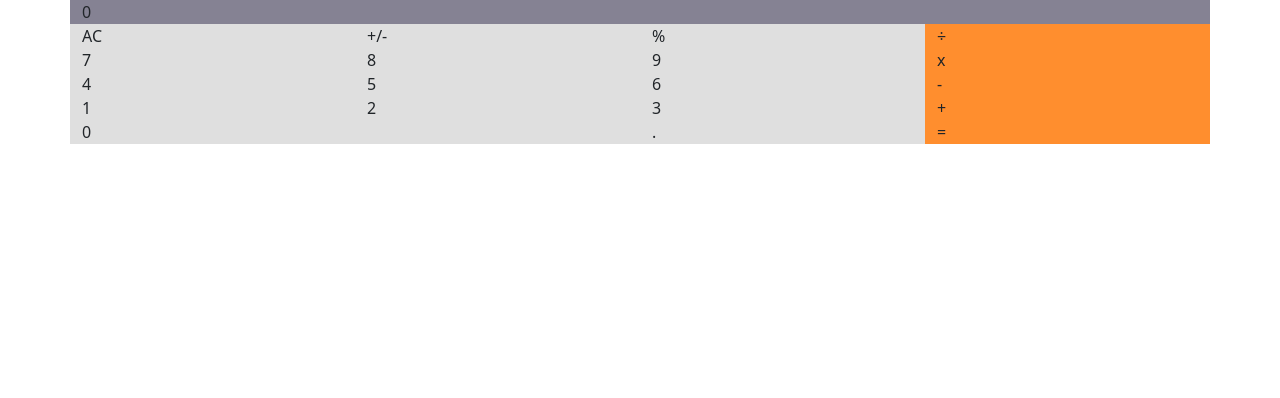
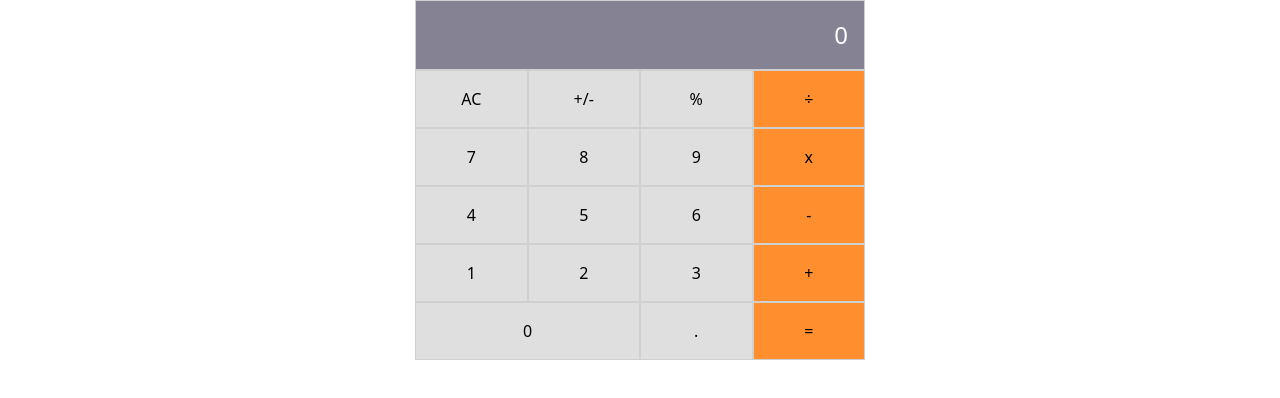
Before and after one commit to Yothu/math-magicians-react, a React (Create React App) app: page / in a window 1280 px wide. Shown: the top 398 px of the page. Built offline with nearby package versions, Linux system fonts and the light colour scheme.

Commit message:
Finish components

```diff
--- a/package.json
+++ b/package.json
@@ -7,6 +7,7 @@
     "@testing-library/react": "^12.1.2",
     "@testing-library/user-event": "^13.5.0",
     "bootstrap": "^5.1.3",
+    "prop-types": "^15.8.1",
     "react": "^17.0.2",
     "react-dom": "^17.0.2",
     "react-scripts": "5.0.0",
--- a/src/App.css
+++ b/src/App.css
@@ -1,5 +1,6 @@
 :root {
   --dark-gray: #858293;
+  --mid-gray: #d0d0d0;
   --light-gray: #dfdfdf;
   --orange: #ff8e2e;
 }
@@ -16,42 +17,14 @@
   background-color: var(--orange);
 }
 
-.App {
-  text-align: center;
+.border-mid-gray {
+  border: 1px solid var(--mid-gray);
 }
 
-.App-logo {
-  height: 40vmin;
-  pointer-events: none;
+.container {
+  max-width: 450px !important;
 }
 
-@media (prefers-reduced-motion: no-preference) {
-  .App-logo {
-    animation: App-logo-spin infinite 20s linear;
-  }
+.result {
+  font-size: 1.5rem;
 }
-
-.App-header {
-  background-color: transparent;
-  min-height: 100vh;
-  display: flex;
-  flex-direction: column;
-  align-items: center;
-  justify-content: center;
-  font-size: calc(10px + 2vmin);
-  color: white;
-}
-
-.App-link {
-  color: #61dafb;
-}
-
-@keyframes App-logo-spin {
-  from {
-    transform: rotate(0deg);
-  }
-
-  to {
-    transform: rotate(360deg);
-  }
-}
--- a/src/App.js
+++ b/src/App.js
@@ -1,11 +1,18 @@
 import './App.css';
+import React from 'react';
 import Calculator from './components/Calculator';
-// import 'bootstrap/dist/css/bootstrap.min.css';
 
-function App() {
-  return (
-    <Calculator />
-  );
+class App extends React.Component {
+  constructor(props) {
+    super(props);
+    this.state = {};
+  }
+
+  render() {
+    return (
+      <Calculator />
+    );
+  }
 }
 
 export default App;
--- a/src/components/CalcCol.js
+++ b/src/components/CalcCol.js
@@ -1,13 +1,23 @@
-import React from "react";
+import React from 'react';
+import PropTypes from 'prop-types';
 
-// eslint-disable-next-line react/prefer-stateless-function
 class CalcCol extends React.Component {
+  constructor(props) {
+    super(props);
+    this.state = {};
+  }
+
   render() {
-    const { text, asd } = this.props;
+    const { text, backGrnd } = this.props;
     return (
-      <div className="col-3 bg-light-gray">{text}</div>
+      <button type="button" className={`col-3 p-3 text-center border-mid-gray ${backGrnd}`}>{text}</button>
     );
   }
 }
 
+CalcCol.propTypes = {
+  text: PropTypes.string.isRequired,
+  backGrnd: PropTypes.string.isRequired,
+};
+
 export default CalcCol;
--- a/src/components/CalcRow.js
+++ b/src/components/CalcRow.js
@@ -1,28 +1,29 @@
-import React from "react";
-import CalcCol from "./CalcCol";
+import React from 'react';
+import PropTypes from 'prop-types';
+import CalcCol from './CalcCol';
 
-// eslint-disable-next-line react/prefer-stateless-function
 class CalcRow extends React.Component {
   constructor(props) {
     super(props);
+    this.state = {};
   }
 
   render() {
+    const { content, style: { lightGray, orange } } = this.props;
     return (
       <div className="row">
-        <CalcCol text={this.props} class="bg-light-gray" />
-        <CalcCol text="+/-" class="bg-light-gray" />
-        <CalcCol text="%" class="bg-light-gray" />
-        <CalcCol text="÷" class="bg-orange" />
+        <CalcCol text={content[0]} backGrnd={lightGray} />
+        <CalcCol text={content[1]} backGrnd={lightGray} />
+        <CalcCol text={content[2]} backGrnd={lightGray} />
+        <CalcCol text={content[3]} backGrnd={orange} />
       </div>
     );
   }
 }
 
+CalcRow.propTypes = {
+  content: PropTypes.instanceOf(Array).isRequired,
+  style: PropTypes.instanceOf(Object).isRequired,
+};
 
-{ /* <div className="row">
-<div className="col-3 bg-light-gray">AC</div>
-<div className="col-3 bg-light-gray">+/-</div>
-<div className="col-3 bg-light-gray">%</div>
-<div className="col-3 bg-orange">÷</div>
-</div> */ }
+export default CalcRow;
--- a/src/components/Calculator.js
+++ b/src/components/Calculator.js
@@ -1,42 +1,39 @@
 import React from 'react';
-// import reactDom from 'react-dom';
+import CalcRow from './CalcRow';
 
-// eslint-disable-next-line react/prefer-stateless-function
+const CalcInfo = {
+  first: ['AC', '+/-', '%', '÷'],
+  second: ['7', '8', '9', 'x'],
+  third: ['4', '5', '6', '-'],
+  fourth: ['1', '2', '3', '+'],
+  fifth: ['0', '.', '='],
+  style: {
+    orange: 'bg-orange',
+    lightGray: 'bg-light-gray',
+    darkGray: 'bg-dark-gray',
+  },
+};
+
 class Calculator extends React.Component {
+  constructor(props) {
+    super(props);
+    this.state = {};
+  }
+
   render() {
     return (
       <div className="container">
         <div className="row">
-          <div className="col-12 bg-dark-gray">0</div>
+          <div className={`result col-12 p-3 text-end text-white border-mid-gray ${CalcInfo.style.darkGray}`}>0</div>
         </div>
+        <CalcRow content={CalcInfo.first} style={CalcInfo.style} />
+        <CalcRow content={CalcInfo.second} style={CalcInfo.style} />
+        <CalcRow content={CalcInfo.third} style={CalcInfo.style} />
+        <CalcRow content={CalcInfo.fourth} style={CalcInfo.style} />
         <div className="row">
-          <div className="col-3 bg-light-gray">AC</div>
-          <div className="col-3 bg-light-gray">+/-</div>
-          <div className="col-3 bg-light-gray">%</div>
-          <div className="col-3 bg-orange">÷</div>
-        </div>
-        <div className="row">
-          <div className="col-3 bg-light-gray">7</div>
-          <div className="col-3 bg-light-gray">8</div>
-          <div className="col-3 bg-light-gray">9</div>
-          <div className="col-3 bg-orange">x</div>
-        </div>
-        <div className="row">
-          <div className="col-3 bg-light-gray">4</div>
-          <div className="col-3 bg-light-gray">5</div>
-          <div className="col-3 bg-light-gray">6</div>
-          <div className="col-3 bg-orange">-</div>
-        </div>
-        <div className="row">
-          <div className="col-3 bg-light-gray">1</div>
-          <div className="col-3 bg-light-gray">2</div>
-          <div className="col-3 bg-light-gray">3</div>
-          <div className="col-3 bg-orange">+</div>
-        </div>
-        <div className="row">
-          <div className="col-6 bg-light-gray">0</div>
-          <div className="col-3 bg-light-gray">.</div>
-          <div className="col-3 bg-orange">=</div>
+          <button type="button" className={`col-6 p-3 text-center border-mid-gray ${CalcInfo.style.lightGray}`}>0</button>
+          <button type="button" className={`col-3 p-3 text-center border-mid-gray ${CalcInfo.style.lightGray}`}>.</button>
+          <button type="button" className={`col-3 p-3 text-center border-mid-gray ${CalcInfo.style.orange}`}>=</button>
         </div>
       </div>
     );
```
Also changed, not shown: 11 other files (tests, documents, lock files or other folders).
